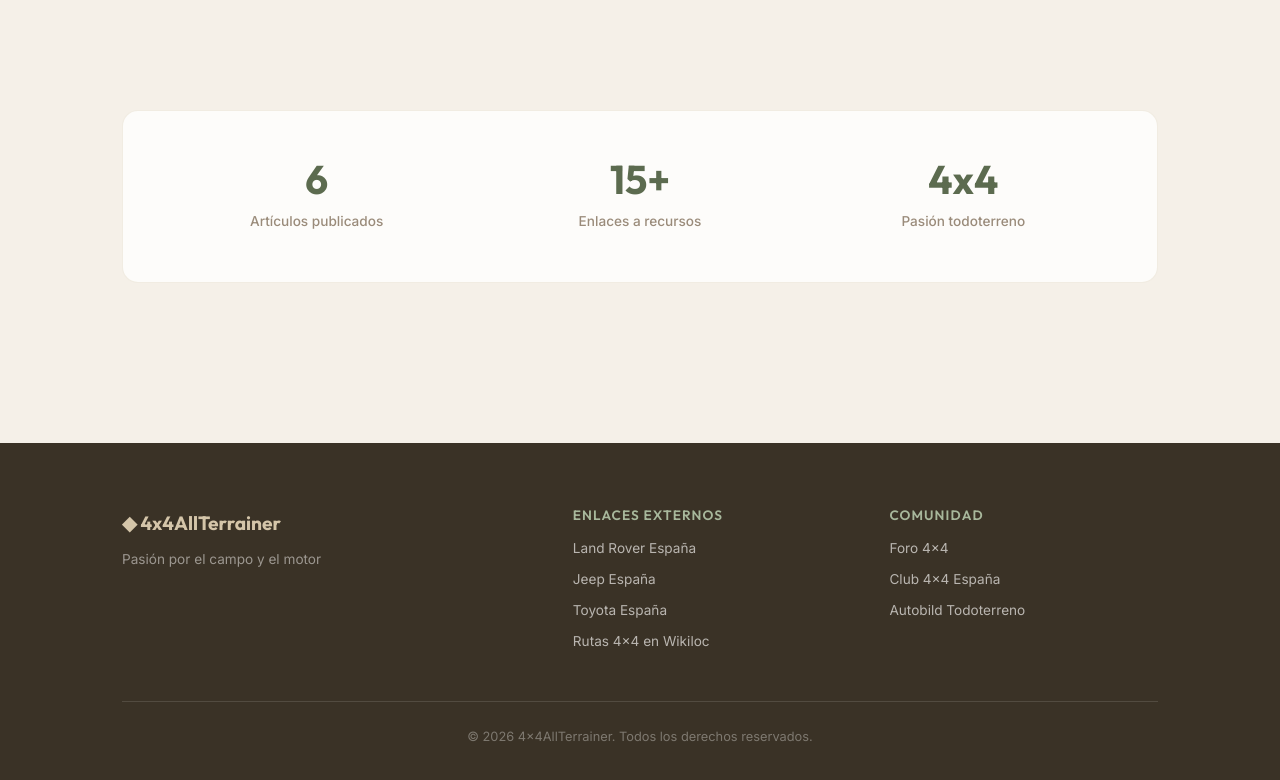
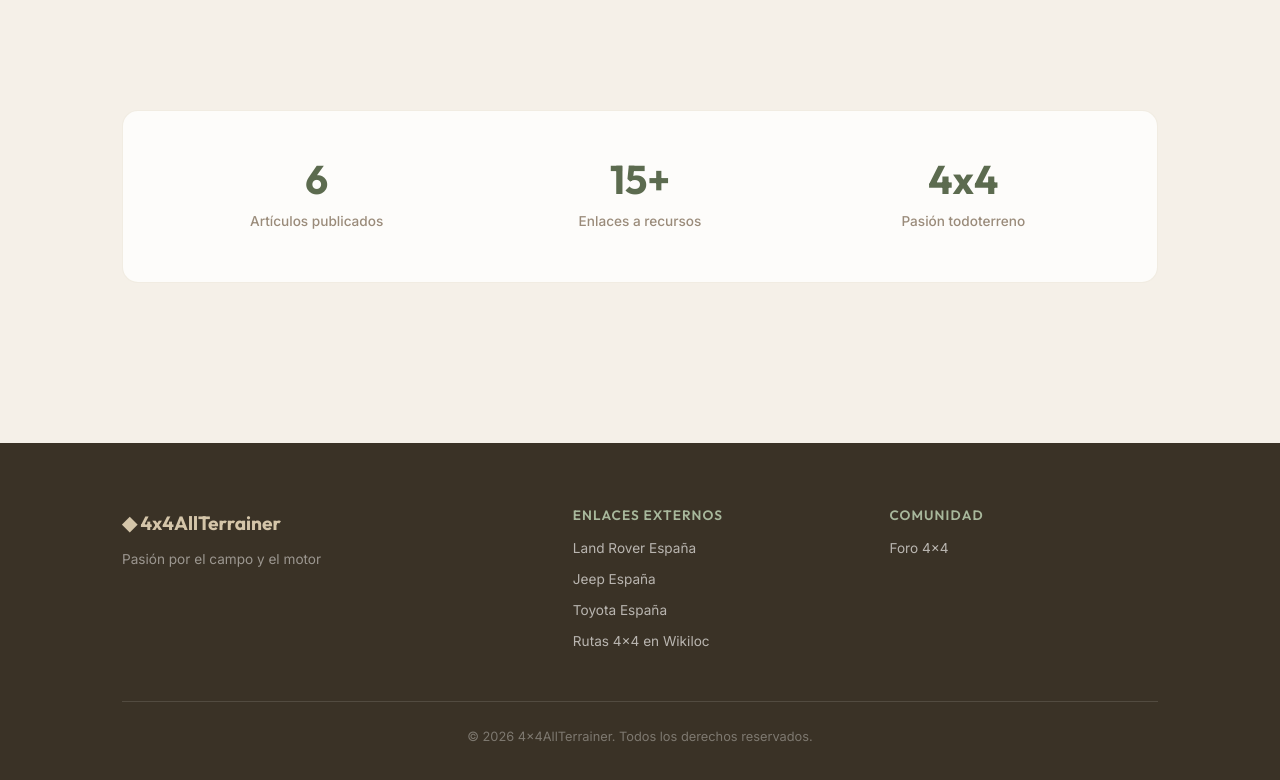
Before and after one commit to hectorifp/AllTerrainWeb, an Angular app: page / in a window 1280 px wide. Shown: the part 1603-2383 px from the top of the page. Built offline with nearby package versions, Linux system fonts and the light colour scheme.

Commit message:
Quitados links con errores

```diff
--- a/src/app/components/footer/footer.component.ts
+++ b/src/app/components/footer/footer.component.ts
@@ -21,8 +21,6 @@ import { Component } from '@angular/core';
           <div class="footer-links">
             <h4>Comunidad</h4>
             <a href="https://www.foro4x4.com/" target="_blank" rel="noopener">Foro 4x4</a>
-            <a href="https://www.club4x4.es/" target="_blank" rel="noopener">Club 4x4 España</a>
-            <a href="https://www.autobild.es/coches/todoterreno" target="_blank" rel="noopener">Autobild Todoterreno</a>
           </div>
         </div>
         <div class="footer-bottom">
```
